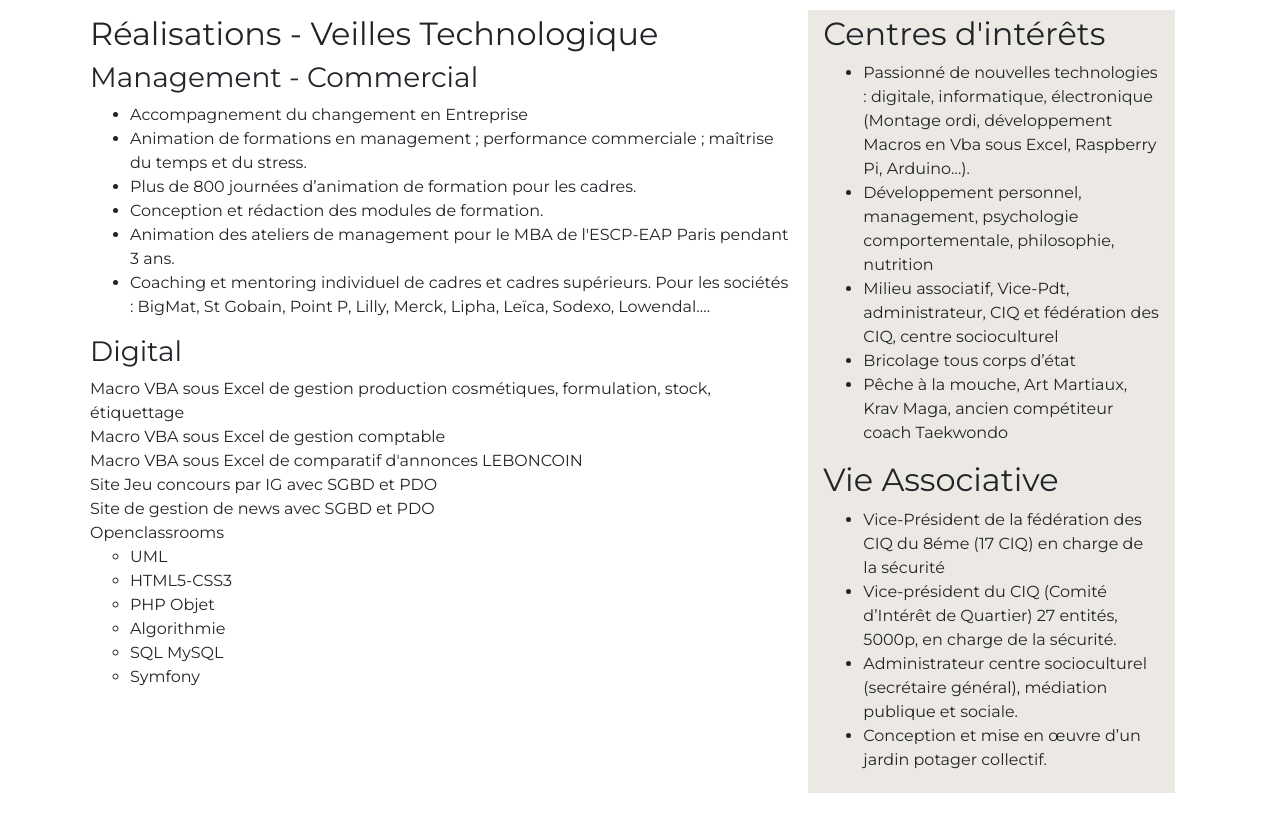
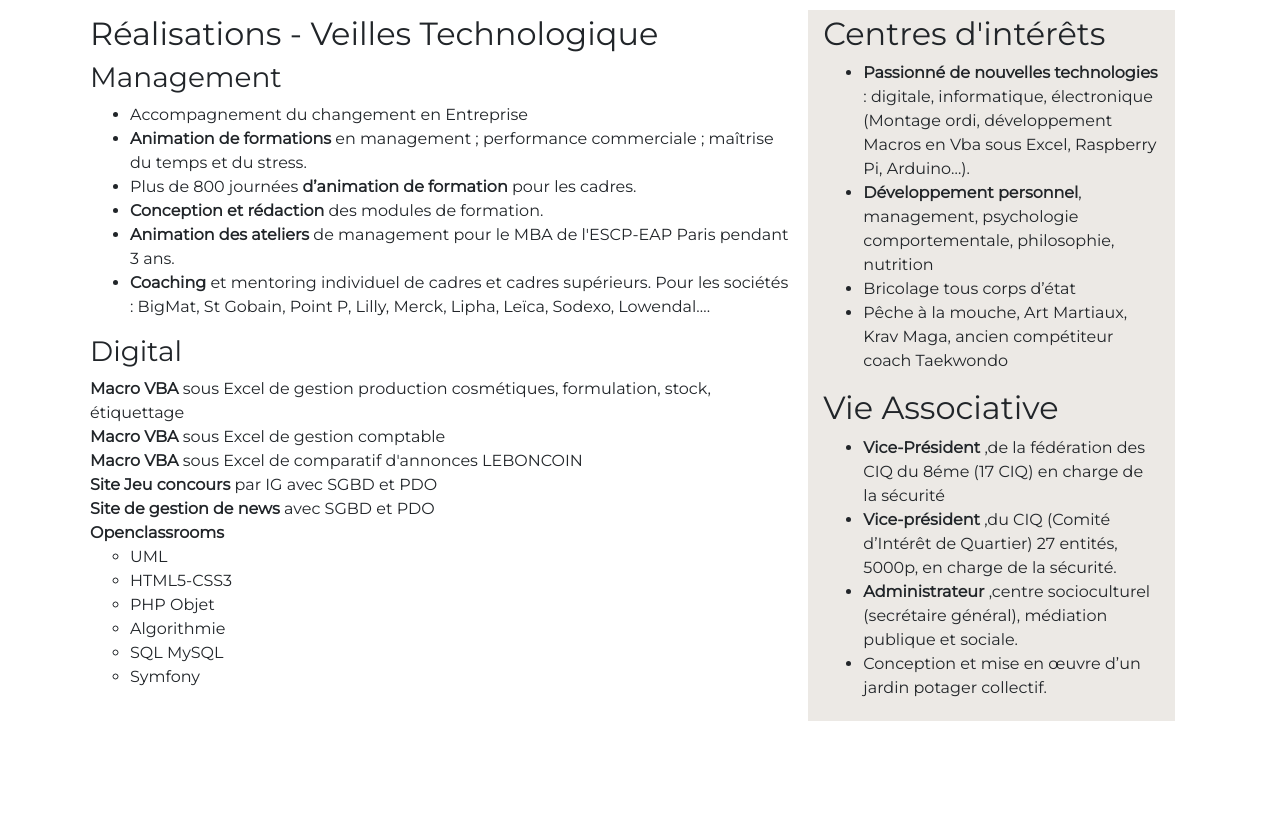
Before and after one commit to bigmoletos/CV_Franck_Desmedt, a plain HTML site: page index.html in a window 1280 px wide. Shown: the part 1533-2346 px from the top of the page. After the commit the page ends 2274 px from the top, so only its background shows below. Drawn offline with nearby package versions, Linux system fonts and the light colour scheme.

Commit message:
modif index

```diff
--- a/index.html
+++ b/index.html
@@ -170,8 +170,7 @@ and open the template in the editor.
 
                     <li><strong>Formation Softeam</strong> Génie du Web (2017 399h)</li>
                     <li>Développement en HTML5-CSS3 (openclassrooms 2017)</li>
-                    <li><strong>Master</strong>
-                        en gestion et stratégie des entreprises (Emba ICG paris dauphine en 2000)</li>
+                    <li><strong>Master</strong> en gestion et stratégie des entreprises (Emba ICG paris dauphine en 2000)</li>
                     <li><strong>Diplôme de Consultant formateur </strong>en entreprise (450h de 2002 à 2005) </li>
                     <li><strong>Diplôme de Coach Professionnel </strong>pour cadre dirigeant (270h de 2006 à 2009) </li>
                 </ul>
@@ -181,23 +180,23 @@ and open the template in the editor.
         <section class="row">
             <div class="col-md-8" id="veille">
                 <header><h2>Réalisations - Veilles Technologique</h2></header>
-                <h3>Management - Commercial</h3>
+                <h3>Management </h3>
                 <ul><li> Accompagnement du changement en Entreprise </li>
-                    <li> Animation de formations en management ; performance commerciale ; maîtrise du temps et du stress.</li>
-                    <li> Plus de 800 journées d’animation de formation pour les cadres.</li>
-                    <li> Conception et rédaction des modules de formation.</li>
-                    <li> Animation des ateliers de management pour le MBA de l'ESCP-EAP Paris pendant 3 ans.</li>
-                    <li> Coaching et mentoring individuel de cadres et cadres supérieurs.
+                    <li> <strong>Animation de formations</strong> en management ; performance commerciale ; maîtrise du temps et du stress.</li>
+                    <li> Plus de 800 journées <strong>d’animation de formation</strong> pour les cadres.</li>
+                    <li> <strong>Conception et rédaction</strong> des modules de formation.</li>
+                    <li> <strong>Animation des ateliers</strong> de management pour le MBA de l'ESCP-EAP Paris pendant 3 ans.</li>
+                    <li> <strong>Coaching</strong> et mentoring individuel de cadres et cadres supérieurs.
                         Pour les sociétés : BigMat, St Gobain, Point P, Lilly, Merck, Lipha, Leïca, Sodexo, Lowendal….</li>
                 </ul >
                 <h3>Digital</h3>
                 <ul id="digi">
-                    <li>Macro VBA sous Excel de gestion production cosmétiques, formulation, stock, étiquettage</li>
-                    <li>Macro VBA sous Excel de gestion comptable</li>
-                    <li>Macro VBA sous Excel de comparatif d'annonces LEBONCOIN</li>
-                    <li>Site Jeu concours par IG avec SGBD et PDO</li>
-                    <li>Site de gestion de news avec SGBD et PDO</li>
-                    <li>Openclassrooms<ul>
+                    <li><strong>Macro VBA</strong> sous Excel de gestion production cosmétiques, formulation, stock, étiquettage</li>
+                    <li><strong>Macro VBA</strong> sous Excel de gestion comptable</li>
+                    <li><strong>Macro VBA</strong> sous Excel de comparatif d'annonces LEBONCOIN</li>
+                    <li><strong>Site Jeu concours</strong> par IG avec SGBD et PDO</li>
+                    <li><strong>Site de gestion de news</strong> avec SGBD et PDO</li>
+                    <li><strong>Openclassrooms</strong><ul>
                             <li>UML</li>
                             <li>HTML5-CSS3</li>
                             <li>PHP Objet</li>
@@ -211,10 +210,9 @@ and open the template in the editor.
             <div class="col-md-4" id="loisir">
                 <header><h2>Centres d'intérêts</h2></header>
                 <ul>
-                    <li>Passionné de nouvelles technologies : digitale, informatique, électronique (Montage ordi, développement Macros en Vba sous
+                    <li><strong>Passionné de nouvelles technologies</strong> : digitale, informatique, électronique (Montage ordi, développement Macros en Vba sous
 Excel, Raspberry Pi, Arduino…).</li>
-                    <li>Développement personnel, management, psychologie comportementale, philosophie, nutrition</li>
-                    <li>Milieu associatif, Vice-Pdt, administrateur, CIQ et fédération des CIQ, centre socioculturel</li>
+                    <li><strong>Développement personnel</strong>, management, psychologie comportementale, philosophie, nutrition</li>
                     <li>Bricolage tous corps d’état</li>
                     <li>Pêche à la mouche, Art Martiaux, Krav Maga, ancien compétiteur coach Taekwondo</li>
 
@@ -222,9 +220,9 @@ Excel, Raspberry Pi, Arduino…).</li>
                 </ul>
                 <header><h2>Vie Associative</h2></header>
                 <ul>
-                    <li>Vice-Président de la fédération des CIQ du 8éme (17 CIQ) en charge de la sécurité </li>
-                    <li>Vice-président du CIQ (Comité d’Intérêt de Quartier) 27 entités, 5000p, en charge de la sécurité.</li>
-                    <li>Administrateur centre socioculturel (secrétaire général), médiation publique et sociale.</li>
+                    <li><strong>Vice-Président </strong>,de la fédération des CIQ du 8éme (17 CIQ) en charge de la sécurité </li>
+                    <li><strong>Vice-président </strong>,du CIQ (Comité d’Intérêt de Quartier) 27 entités, 5000p, en charge de la sécurité.</li>
+                    <li><strong>Administrateur </strong>,centre socioculturel (secrétaire général), médiation publique et sociale.</li>
                     <li>Conception et mise en œuvre d’un jardin potager collectif.</li>
                 </ul>
             </div>
```
